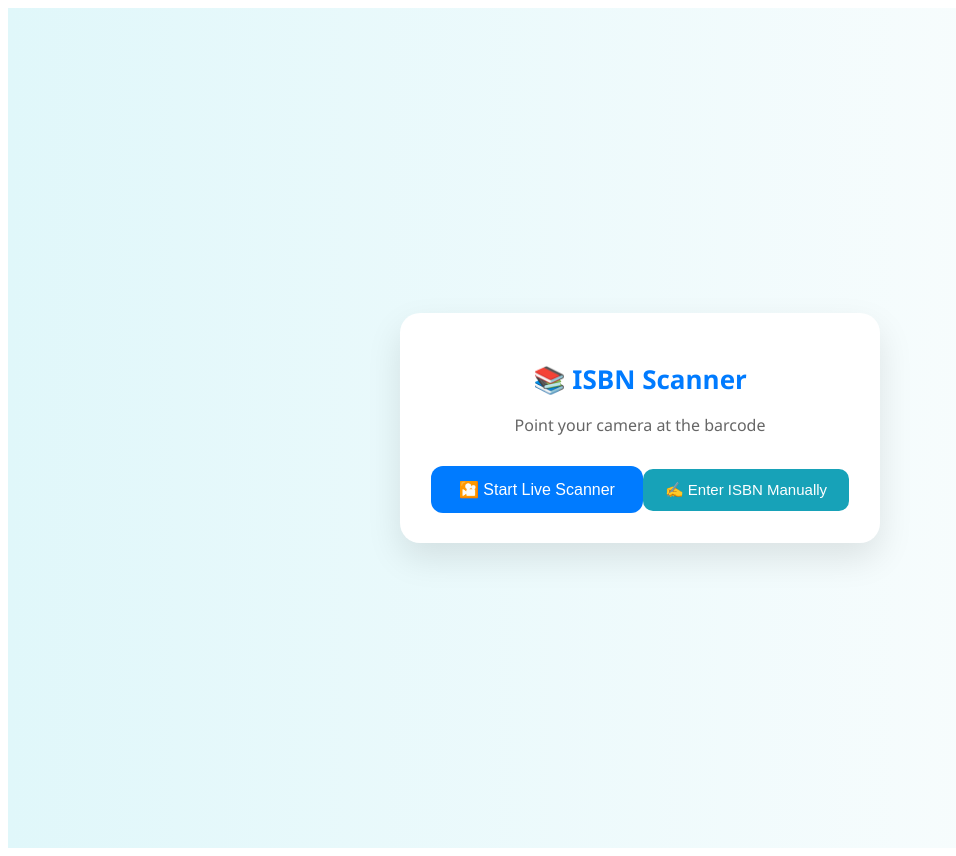
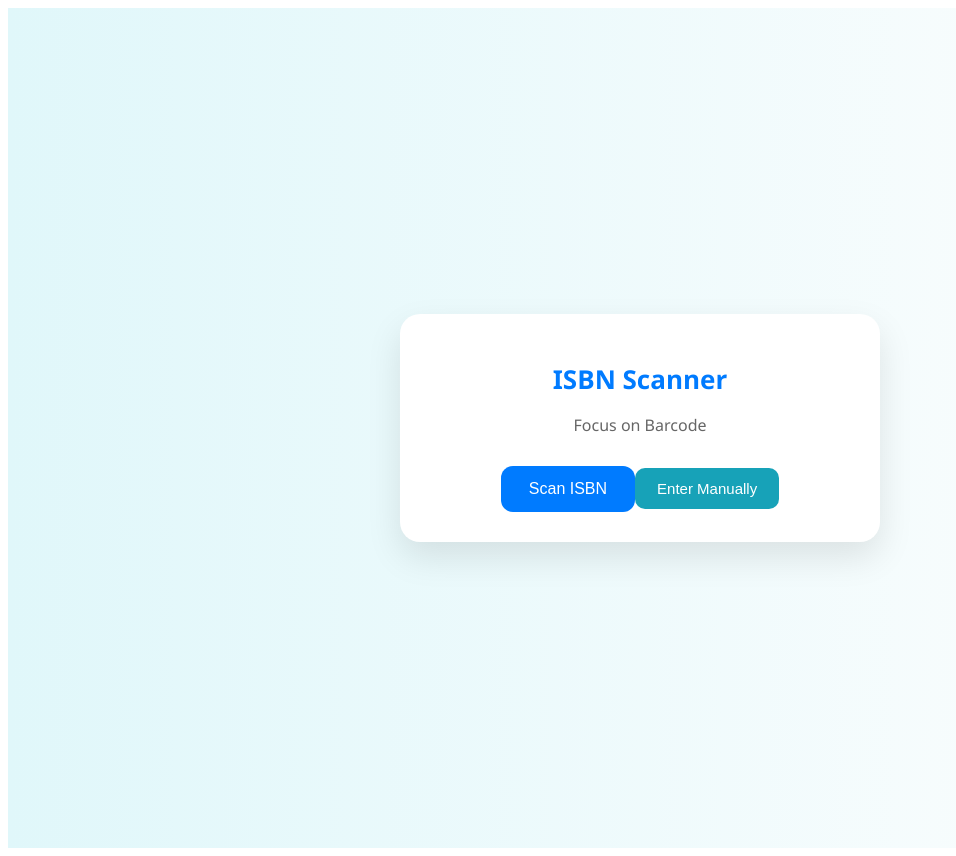
Before and after one commit to izhan-rahman/isbn-scan, a React (Create React App) app: page / in a window 1280 px wide. Shown: the whole page, without its empty margins (0-956 px from the left). Built offline with nearby package versions, Linux system fonts and the light colour scheme.

Commit message:
Update App.js

```diff
--- a/src/App.js
+++ b/src/App.js
@@ -82,10 +82,10 @@ export default function App() {
       <div style={styles.card}>
         {view === "scan" && (
           <>
-            <h1 style={styles.header}>📚 ISBN Scanner</h1>
-            <p style={styles.subText}>Point your camera at the barcode</p>
-            <button style={styles.primaryButton} onClick={() => setView("liveScanner")}>🎦 Start Live Scanner</button>
-            <button style={styles.manualButton} onClick={() => setView("manualIsbn")}>✍️ Enter ISBN Manually</button>
+            <h1 style={styles.header}>ISBN Scanner</h1>
+            <p style={styles.subText}>Focus on Barcode</p>
+            <button style={styles.primaryButton} onClick={() => setView("liveScanner")}>Scan ISBN</button>
+            <button style={styles.manualButton} onClick={() => setView("manualIsbn")}>Enter Manually</button>
           </>
         )}
 
@@ -98,8 +98,8 @@ export default function App() {
               placeholder="Enter ISBN"
               style={styles.input}
             />
-            <button style={styles.primaryButton} onClick={() => fetchTitle(manualIsbn.trim())}>🔍 Fetch Title</button>
-            <button style={styles.secondaryButton} onClick={handleBack}>🔙 Back</button>
+            <button style={styles.primaryButton} onClick={() => fetchTitle(manualIsbn.trim())}>Next</button>
+            <button style={styles.secondaryButton} onClick={handleBack}>Back</button>
           </>
         )}
 
@@ -107,7 +107,7 @@ export default function App() {
           <>
             <h3>📷 Live Barcode Scanner</h3>
             <BarcodeScanner onDetected={(isbn) => fetchTitle(isbn)} />
-            <button style={styles.secondaryButton} onClick={handleBack}>🔙 Back</button>
+            <button style={styles.secondaryButton} onClick={handleBack}>Back</button>
           </>
         )}
 
@@ -143,10 +143,10 @@ export default function App() {
               style={styles.input}
             />
             {!isSaved && (
-              <button style={styles.saveButton} onClick={sendToBackend}>💾 Save</button>
+              <button style={styles.saveButton} onClick={sendToBackend}>Save</button>
             )}
             {saveMessage && <p style={{ color: "green", marginTop: 12 }}>{saveMessage}</p>}
-            <button style={styles.secondaryButton} onClick={handleBack}>🔙 Return to Scanner</button>
+            <button style={styles.secondaryButton} onClick={handleBack}>Return to Scanner</button>
           </>
         )}
       </div>
```
